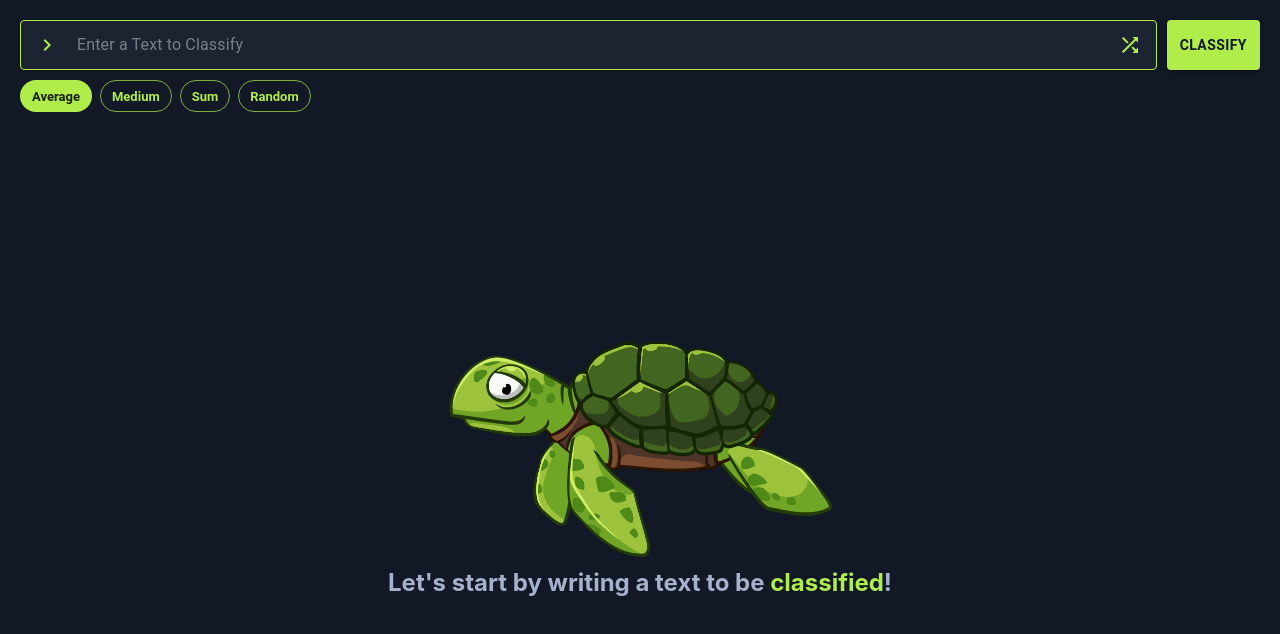
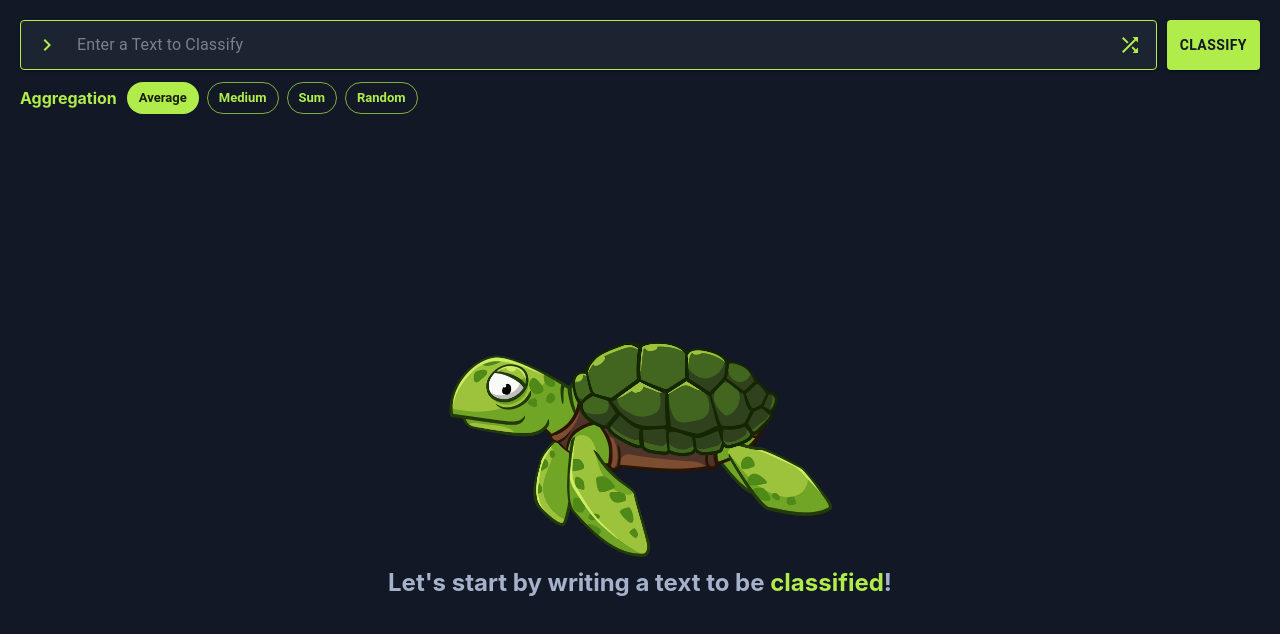
Before and after one commit to marsafy1/federated-knn, a React (Create React App) app in the folder knn-frontend/: page / in a window 1280 px wide. Shown: the top 634 px of the page. Built offline with nearby package versions, Linux system fonts and the light colour scheme.

Commit message:
added a title

```diff
--- a/knn-frontend/src/App.css
+++ b/knn-frontend/src/App.css
@@ -295,4 +295,7 @@
   display: flex;
   height: 35px;
   margin-top: 10px;
+
+  display: flex;
+  align-items: center;
 }
--- a/knn-frontend/src/App.js
+++ b/knn-frontend/src/App.js
@@ -70,6 +70,9 @@ function App() {
               <LoadingButton loading={loading} variant="contained" sx={{ marginLeft:'10px', background:'var(--primary)', fontWeight:'bolder', color:'var(--primary-bg)', height:'50px' }} onClick={submitText}>{loading? 'Classify':'Classify'}</LoadingButton>
             </div>
             <div className='options_row'>
+              <div style={{marginRight:'10px', display:'flex', justifyContent:'center', alignItems:'center'}}>
+                <h4 style={{color:'var(--primary)'}}>Aggregation</h4>
+              </div>
               <Stack direction="row" spacing={1}>
               {aggTechs.map((tech) => (
                   <Chip
```
